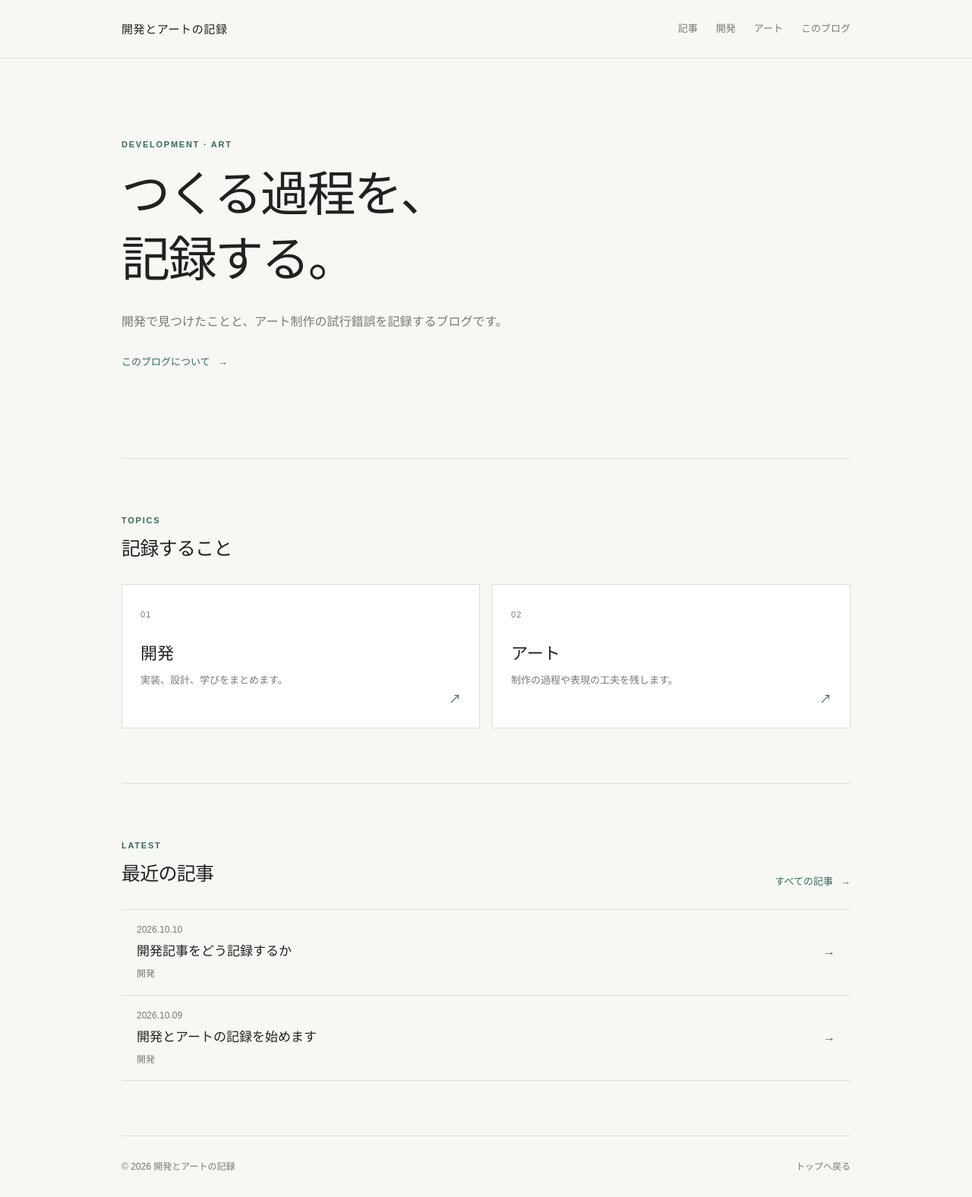
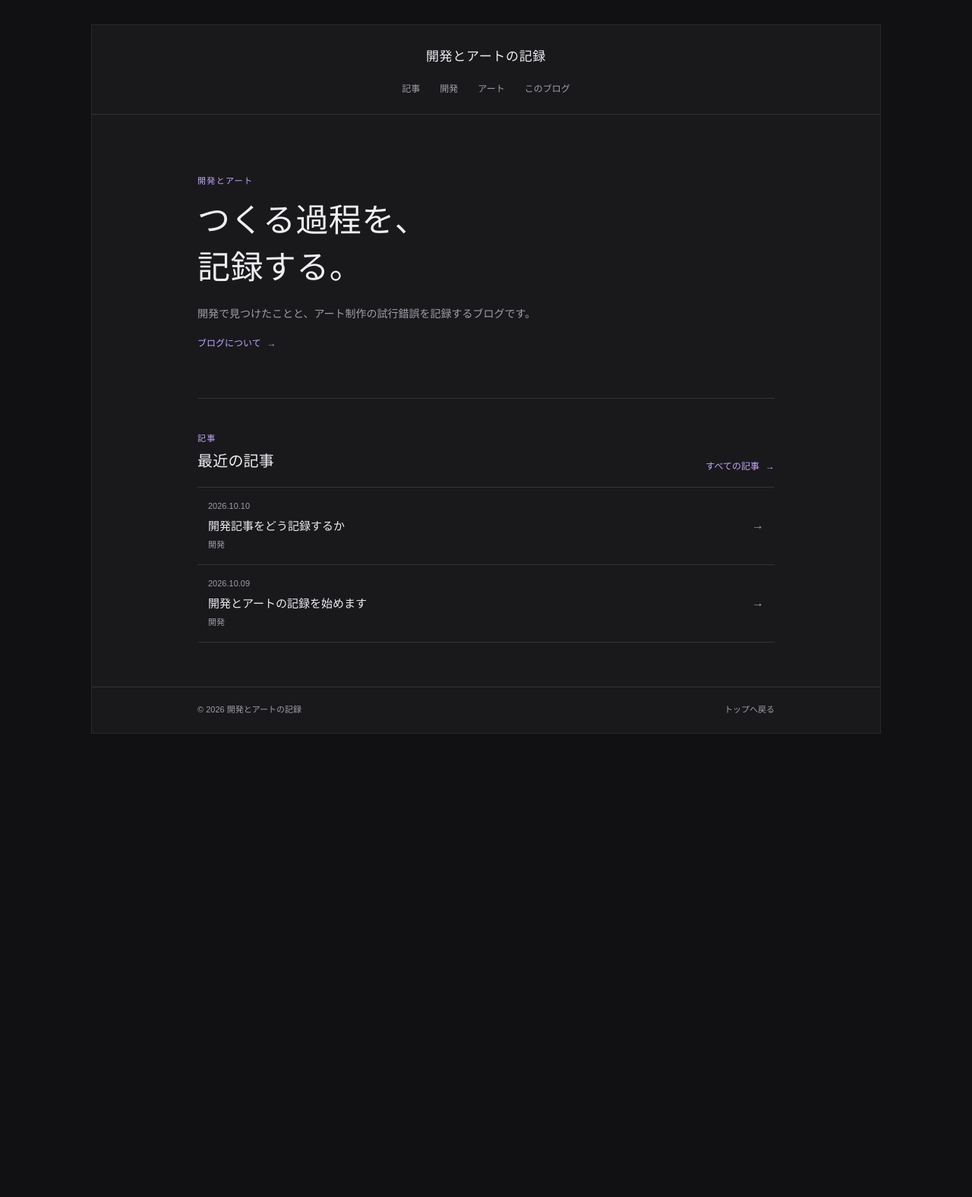
Before and after one commit to toyamakou11/toyamakou11.github.io, a Jekyll site: the page built from index.html, in a window 1280 px wide. Shown: the whole page at 76% size. Built offline with Jekyll 4.4.1, drawn with Linux system fonts in a browser that asks for light colours; after the commit the page ends 998 px from its top, so only the background shows below that.

Commit message:
画面構成を読み物中心に整える

```diff
--- a/_layouts/default.html
+++ b/_layouts/default.html
@@ -10,10 +10,11 @@
   </head>
   <body>
     <a class="skip-link" href="#main">本文へ移動</a>
+    <div class="site-frame">
       <header class="site-header">
         <div class="shell header-inner">
           <a class="site-title" href="{{ '/' | relative_url }}">{{ site.title }}</a>
-        <nav aria-label="メインナビゲーション">
+          <nav class="site-nav" aria-label="メインナビゲーション">
             <a href="{{ '/posts/' | relative_url }}">記事</a>
             <a href="{{ '/categories/development/' | relative_url }}">開発</a>
             <a href="{{ '/categories/art/' | relative_url }}">アート</a>
@@ -30,5 +31,6 @@
           <a href="{{ '/' | relative_url }}">トップへ戻る</a>
         </div>
       </footer>
+    </div>
   </body>
 </html>
--- a/assets/css/style.css
+++ b/assets/css/style.css
@@ -1,11 +1,12 @@
 :root {
-  color-scheme: light;
-  --paper: #f7f7f4;
-  --ink: #20221f;
-  --muted: #777b73;
-  --line: #dedfd9;
-  --accent: #356b5b;
-  --surface: #fff;
+  color-scheme: dark;
+  --page: #111113;
+  --panel: #19191c;
+  --ink: #efedf2;
+  --muted: #a19da8;
+  --line: #343238;
+  --accent: #c3a7ff;
+  --accent-soft: #24202d;
   font-family: "Yu Gothic", "Hiragino Kaku Gothic ProN", Meiryo, sans-serif;
   font-synthesis: none;
   text-rendering: optimizeLegibility;
@@ -15,8 +16,9 @@
 
 body {
   margin: 0;
+  padding: 32px 20px;
   color: var(--ink);
-  background: var(--paper);
+  background: var(--page);
   line-height: 1.8;
 }
 
@@ -24,93 +26,93 @@ a { color: inherit; text-decoration: none; }
 a:hover { color: var(--accent); }
 a:focus-visible { outline: 2px solid var(--accent); outline-offset: 4px; }
 
-.shell { width: min(100% - 40px, 960px); margin-inline: auto; }
+.site-frame {
+  width: min(100%, 1040px);
+  min-height: calc(100vh - 64px);
+  margin-inline: auto;
+  background: var(--panel);
+  border: 1px solid #29282d;
+}
+
+.shell { width: min(100% - 64px, 760px); margin-inline: auto; }
 .site-header { border-bottom: 1px solid var(--line); }
-.header-inner, .footer-inner {
-  display: flex;
-  align-items: center;
-  justify-content: space-between;
-  gap: 24px;
-}
-.header-inner { min-height: 76px; }
-.site-title { font-size: 15px; font-weight: 700; letter-spacing: .04em; }
-nav { display: flex; flex-wrap: wrap; gap: 24px; color: var(--muted); font-size: 13px; }
-.skip-link { position: absolute; top: -48px; left: 16px; padding: 8px 12px; background: var(--surface); }
+.header-inner { display: flex; align-items: center; flex-direction: column; gap: 13px; padding: 27px 0 19px; }
+.site-title { font-size: 17px; font-weight: 700; letter-spacing: .04em; }
+.site-nav { display: flex; flex-wrap: wrap; justify-content: center; gap: 26px; color: var(--muted); font-size: 12px; }
+.site-nav a { padding: 3px 0; }
+.skip-link { position: absolute; top: -48px; left: 16px; padding: 8px 12px; color: var(--ink); background: var(--panel); }
 .skip-link:focus { top: 12px; }
 
-.hero { padding: 104px 0 112px; border-bottom: 1px solid var(--line); }
-.eyebrow { margin: 0 0 12px; color: var(--accent); font-size: 11px; font-weight: 700; letter-spacing: .16em; }
-.hero h1, .page-intro h1, .article-header h1 { margin: 0; font-size: clamp(36px, 7vw, 64px); line-height: 1.35; letter-spacing: -.04em; }
-.hero-copy { max-width: 520px; margin: 24px 0; color: var(--muted); }
-.text-link { display: inline-flex; align-items: center; gap: 10px; color: var(--accent); font-size: 13px; font-weight: 700; }
-.text-link span, .topic-arrow { transition: transform .2s ease; }
-.text-link:hover span, .topic-card:hover .topic-arrow { transform: translateX(4px); }
+.hero { padding: 78px 0 58px; border-bottom: 1px solid var(--line); }
+.eyebrow { margin: 0 0 10px; color: var(--accent); font-size: 11px; font-weight: 700; letter-spacing: .12em; }
+.hero h1, .page-intro h1, .article-header h1 { margin: 0; font-size: clamp(30px, 5vw, 43px); line-height: 1.45; letter-spacing: .01em; }
+.hero-copy { max-width: 560px; margin: 17px 0 0; color: var(--muted); font-size: 14px; }
+.text-link { display: inline-flex; align-items: center; gap: 8px; color: var(--accent); font-size: 12px; font-weight: 700; }
+.hero .text-link { margin-top: 16px; }
+.text-link span { transition: transform .2s ease; }
+.text-link:hover span { transform: translateX(4px); }
 
-.section-block { padding: 72px 0; border-bottom: 1px solid var(--line); }
-.section-heading { display: flex; align-items: end; justify-content: space-between; gap: 24px; margin-bottom: 24px; }
-.section-heading .eyebrow { margin-bottom: 4px; }
-.section-heading h2 { margin: 0; font-size: 25px; letter-spacing: -.03em; }
-.topic-grid { display: grid; grid-template-columns: repeat(2, minmax(0, 1fr)); gap: 16px; }
-.topic-card { position: relative; min-height: 190px; padding: 24px; border: 1px solid var(--line); background: var(--surface); }
-.topic-number { color: var(--muted); font-size: 11px; letter-spacing: .1em; }
-.topic-card h3 { margin: 18px 0 4px; font-size: 22px; }
-.topic-card p { margin: 0; color: var(--muted); font-size: 13px; }
-.topic-arrow { position: absolute; right: 24px; bottom: 22px; color: var(--accent); }
+.section-block { padding: 43px 0 58px; }
+.section-heading { display: flex; align-items: end; justify-content: space-between; gap: 20px; margin-bottom: 16px; }
+.section-heading .eyebrow { margin-bottom: 2px; }
+.section-heading h2 { margin: 0; font-size: 20px; letter-spacing: .01em; }
 
 .post-list { margin: 0; padding: 0; list-style: none; }
 .post-item { border-top: 1px solid var(--line); }
 .post-item:last-child { border-bottom: 1px solid var(--line); }
-.post-item > a { display: grid; grid-template-columns: minmax(0, 1fr) 20px; gap: 3px 16px; padding: 16px 20px; transition: background-color .2s ease; }
-.post-item > a:hover { background: #eeefea; }
-.post-date, .post-category { grid-column: 1; color: var(--muted); font-size: 12px; }
-.post-title { grid-column: 1; font-size: 17px; font-weight: 700; }
-.post-arrow { grid-column: 2; grid-row: 1 / span 3; align-self: center; color: var(--accent); text-align: right; }
-.empty-state { padding: 28px 0; color: var(--muted); font-size: 14px; }
+.post-item > a { display: grid; grid-template-columns: 1fr auto; gap: 2px 16px; padding: 15px 14px; transition: background-color .18s ease; }
+.post-item > a:hover { color: var(--ink); background: var(--accent-soft); }
+.post-date, .post-category { grid-column: 1; color: var(--muted); font-size: 11px; }
+.post-title { grid-column: 1; font-size: 15px; font-weight: 600; }
+.post-arrow { grid-column: 2; grid-row: 1 / span 3; align-self: center; color: var(--muted); }
+.post-item > a:hover .post-arrow { color: var(--accent); }
+.empty-state { padding: 24px 0; color: var(--muted); font-size: 13px; }
 
-.page-intro { padding: 80px 0 48px; }
-.page-intro h1 { font-size: clamp(34px, 6vw, 48px); }
-.page-intro > p:last-child { margin: 12px 0 0; color: var(--muted); }
-.post-list-page { margin-bottom: 80px; }
-.article { max-width: 720px; margin: 0 auto; padding: 80px 0 96px; }
-.article-header { padding-bottom: 32px; border-bottom: 1px solid var(--line); }
-.article-header h1 { font-size: clamp(32px, 6vw, 48px); }
-.article-meta { display: flex; flex-wrap: wrap; gap: 16px; margin-top: 18px; color: var(--muted); font-size: 13px; }
-.prose { margin-top: 48px; color: #343731; }
-.prose h2 { margin: 2.4em 0 .6em; font-size: 24px; }
+.page-intro { padding: 56px 0 27px; }
+.page-intro h1 { font-size: clamp(28px, 4vw, 36px); }
+.page-intro > p:last-child { margin: 8px 0 0; color: var(--muted); font-size: 13px; }
+.post-list-page { margin-bottom: 62px; }
+
+.article { max-width: 680px; margin: 0 auto; padding: 58px 0 68px; }
+.article-header { padding-bottom: 23px; border-bottom: 1px solid var(--line); }
+.article-header h1 { font-size: clamp(28px, 4vw, 38px); }
+.article-meta { display: flex; flex-wrap: wrap; gap: 14px; margin-top: 12px; color: var(--muted); font-size: 12px; }
+.prose { margin-top: 31px; color: #d2cfd7; }
+.prose h2 { margin: 2.2em 0 .55em; padding-bottom: .25em; border-bottom: 1px solid var(--line); font-size: 21px; }
 .prose h2:first-child { margin-top: 0; }
-.prose h3 { margin: 1.7em 0 .5em; font-size: 19px; }
-.prose p, .prose li { font-size: 15px; }
-.prose p { margin: 24px 0; }
+.prose h3 { margin: 1.6em 0 .4em; font-size: 17px; }
+.prose p, .prose li { font-size: 14px; }
+.prose p { margin: 19px 0; }
 .prose a { color: var(--accent); text-decoration: underline; text-underline-offset: 3px; }
-.prose pre { overflow-x: auto; padding: 18px; background: #eeefea; font-size: 13px; }
+.prose pre { overflow-x: auto; padding: 16px; border: 1px solid var(--line); background: #121214; font-size: 12px; }
 .prose code { font-family: Consolas, "SFMono-Regular", monospace; }
-.prose img { display: block; max-width: 100%; height: auto; margin: 28px auto; }
-.about-copy { max-width: 680px; padding-bottom: 80px; }
-.post-navigation { display: grid; grid-template-columns: repeat(2, minmax(0, 1fr)); gap: 16px; margin-top: 72px; }
-.post-navigation-item { min-height: 84px; padding: 14px 16px; border: 1px solid var(--line); background: var(--surface); }
-.post-navigation-item span { display: block; color: var(--muted); font-size: 11px; }
-.post-navigation-item a { display: block; margin-top: 4px; font-size: 13px; font-weight: 600; }
+.prose img { display: block; max-width: 100%; height: auto; margin: 26px auto; }
+.about-copy { max-width: 680px; padding-bottom: 64px; }
+.post-navigation { display: grid; grid-template-columns: repeat(2, minmax(0, 1fr)); gap: 12px; margin-top: 48px; }
+.post-navigation-item { min-height: 76px; padding: 12px 14px; border: 1px solid var(--line); }
+.post-navigation-item span { display: block; color: var(--muted); font-size: 10px; }
+.post-navigation-item a { display: block; margin-top: 4px; font-size: 12px; font-weight: 600; }
 .next-post { text-align: right; }
-.back-link { display: inline-block; margin-top: 44px; color: var(--accent); font-size: 13px; font-weight: 700; }
-.site-footer { color: var(--muted); font-size: 12px; }
-.footer-inner { min-height: 80px; }
+.back-link { display: inline-block; margin-top: 29px; color: var(--accent); font-size: 12px; font-weight: 700; }
+.site-footer { border-top: 1px solid var(--line); color: var(--muted); font-size: 11px; }
+.footer-inner { display: flex; align-items: center; justify-content: space-between; gap: 16px; min-height: 60px; }
 
 @media (max-width: 640px) {
-  .shell { width: min(100% - 32px, 960px); }
-  .header-inner { align-items: flex-start; flex-direction: column; justify-content: center; gap: 8px; padding: 14px 0; }
-  nav { gap: 16px; font-size: 12px; }
-  .hero { padding: 76px 0 80px; }
-  .section-block { padding: 56px 0; }
-  .topic-grid { grid-template-columns: 1fr; }
-  .topic-card { min-height: 168px; }
+  body { padding: 0; }
+  .site-frame { min-height: 100vh; border: 0; }
+  .shell { width: min(100% - 36px, 760px); }
+  .header-inner { gap: 10px; padding: 21px 0 16px; }
+  .site-nav { gap: 18px; font-size: 11px; }
+  .hero { padding: 59px 0 43px; }
+  .section-block { padding: 34px 0 45px; }
   .section-heading { align-items: flex-start; }
-  .section-heading .text-link { padding-top: 22px; }
-  .post-item > a { padding: 14px 12px; }
-  .post-title { font-size: 15px; }
-  .page-intro { padding: 60px 0 36px; }
-  .article { padding: 60px 0 72px; }
-  .post-navigation { grid-template-columns: 1fr; margin-top: 52px; }
-  .footer-inner { align-items: flex-start; flex-direction: column; justify-content: center; gap: 4px; padding: 16px 0; }
+  .section-heading .text-link { padding-top: 19px; white-space: nowrap; }
+  .post-item > a { padding: 13px 9px; }
+  .post-title { font-size: 14px; }
+  .page-intro { padding: 43px 0 22px; }
+  .article { padding: 43px 0 51px; }
+  .post-navigation { grid-template-columns: 1fr; margin-top: 38px; }
+  .footer-inner { align-items: flex-start; flex-direction: column; justify-content: center; gap: 0; padding: 13px 0; }
 }
 
 @media (prefers-reduced-motion: reduce) {
--- a/index.html
+++ b/index.html
@@ -3,39 +3,16 @@ layout: default
 title: ホーム
 ---
 <section class="hero">
-  <p class="eyebrow">DEVELOPMENT · ART</p>
+  <p class="eyebrow">開発とアート</p>
   <h1>つくる過程を、<br>記録する。</h1>
   <p class="hero-copy">開発で見つけたことと、アート制作の試行錯誤を記録するブログです。</p>
-  <a class="text-link" href="{{ '/about/' | relative_url }}">このブログについて <span aria-hidden="true">→</span></a>
-</section>
-
-<section class="section-block" aria-labelledby="topics-title">
-  <div class="section-heading">
-    <div>
-      <p class="eyebrow">TOPICS</p>
-      <h2 id="topics-title">記録すること</h2>
-    </div>
-  </div>
-  <div class="topic-grid">
-    <a class="topic-card" href="{{ '/categories/development/' | relative_url }}">
-      <span class="topic-number">01</span>
-      <h3>開発</h3>
-      <p>実装、設計、学びをまとめます。</p>
-      <span class="topic-arrow" aria-hidden="true">↗</span>
-    </a>
-    <a class="topic-card" href="{{ '/categories/art/' | relative_url }}">
-      <span class="topic-number">02</span>
-      <h3>アート</h3>
-      <p>制作の過程や表現の工夫を残します。</p>
-      <span class="topic-arrow" aria-hidden="true">↗</span>
-    </a>
-  </div>
+  <a class="text-link" href="{{ '/about/' | relative_url }}">ブログについて <span aria-hidden="true">→</span></a>
 </section>
 
 <section class="section-block" aria-labelledby="recent-title">
   <div class="section-heading">
     <div>
-      <p class="eyebrow">LATEST</p>
+      <p class="eyebrow">記事</p>
       <h2 id="recent-title">最近の記事</h2>
     </div>
     <a class="text-link" href="{{ '/posts/' | relative_url }}">すべての記事 <span aria-hidden="true">→</span></a>
--- a/posts/index.html
+++ b/posts/index.html
@@ -4,7 +4,7 @@ title: 記事一覧
 permalink: /posts/
 ---
 <section class="page-intro">
-  <p class="eyebrow">JOURNAL</p>
+  <p class="eyebrow">記事</p>
   <h1>記事一覧</h1>
   <p>開発とアート制作の記録です。</p>
 </section>
```
Lines whose indentation alone changed are shown as unchanged.
